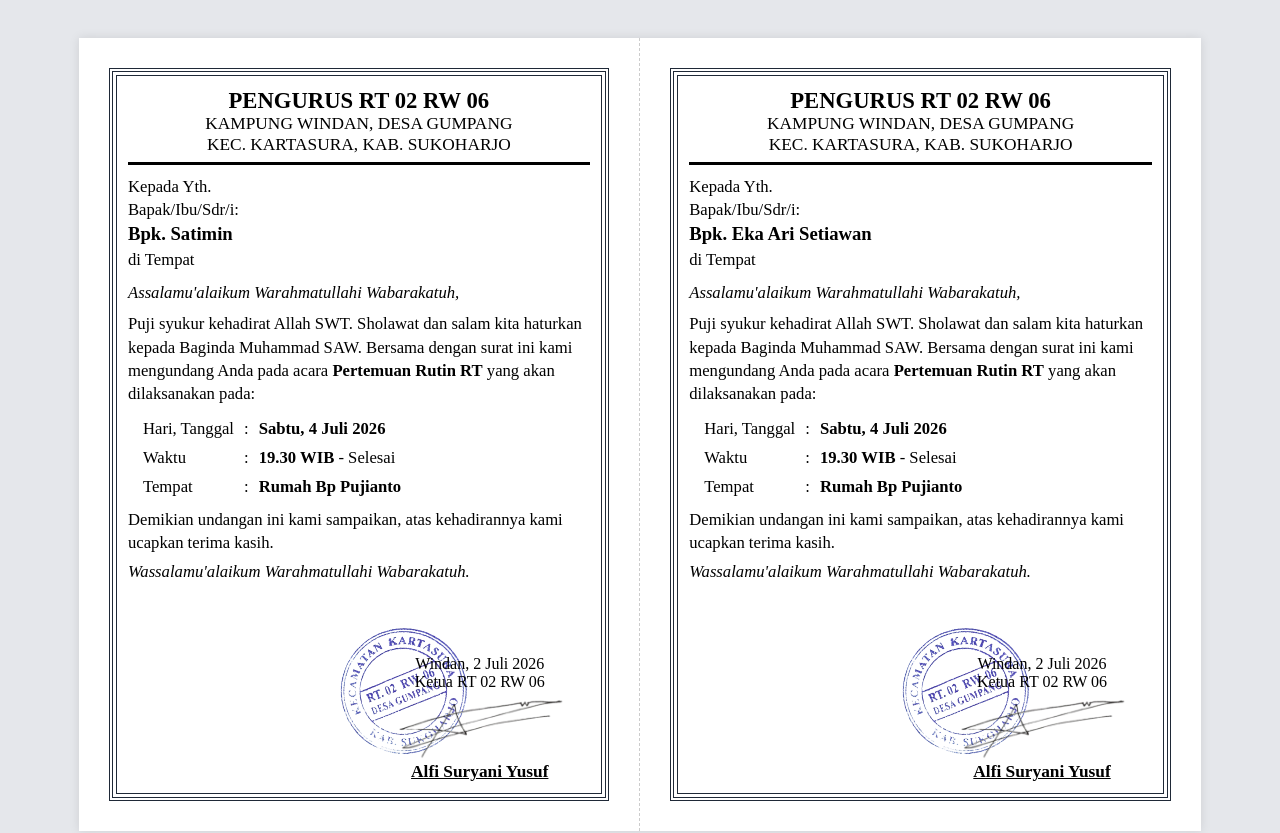
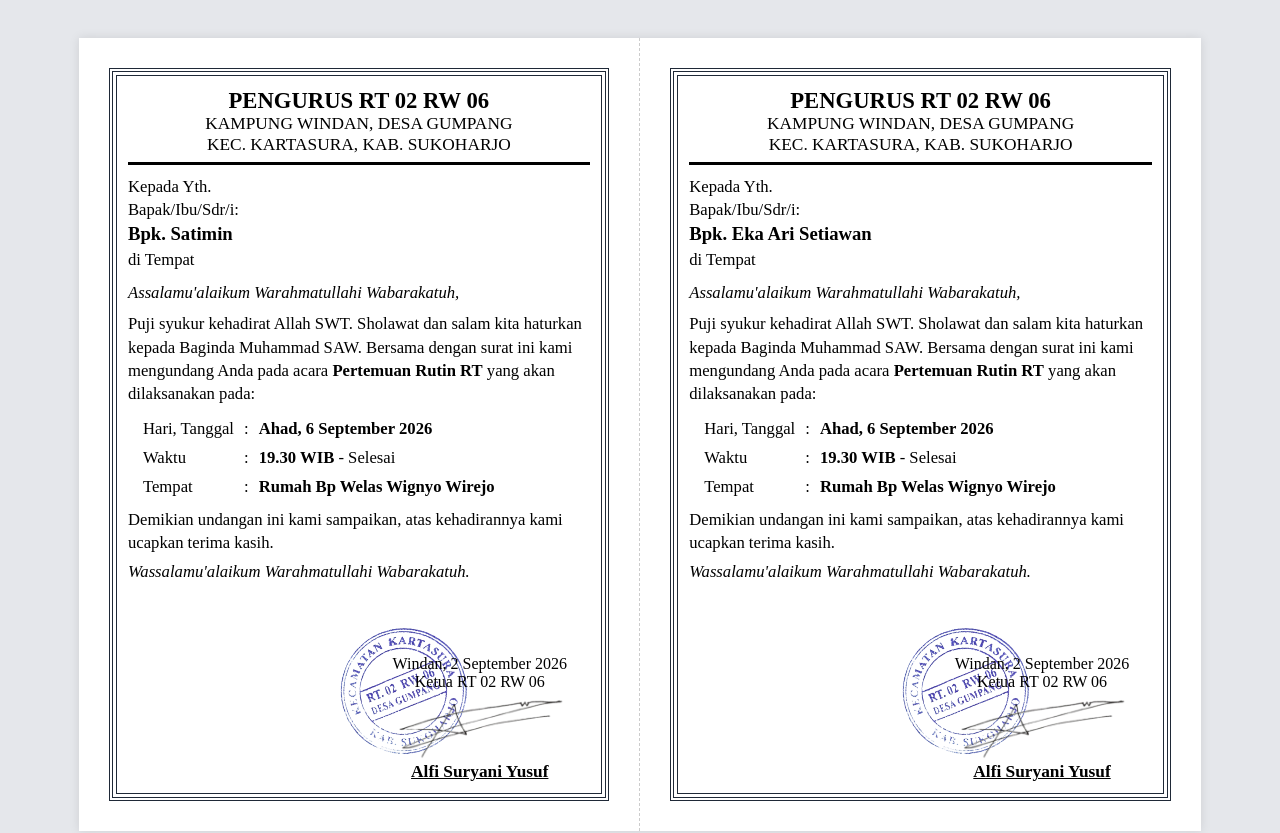
Before and after one commit to alfisyusuf/windan26, a plain HTML site: page undanganrt/index.html in a window 1280 px wide. Shown: the top 833 px of the page. Drawn offline with Linux system fonts and the light colour scheme.

Commit message:
Update index.html

```diff
--- a/undanganrt/index.html
+++ b/undanganrt/index.html
@@ -171,7 +171,7 @@
                             <tr>
                                 <td>Hari, Tanggal</td>
                                 <td>:</td>
-                                <td><strong>Sabtu, 4 Juli 2026</strong></td>
+                                <td><strong>Ahad, 6 September 2026</strong></td>
                             </tr>
                             <tr>
                                 <td>Waktu</td>
@@ -181,7 +181,7 @@
                             <tr>
                                 <td>Tempat</td>
                                 <td>:</td>
-                                <td><strong>Rumah Bp Pujianto</strong></td>
+                                <td><strong>Rumah Bp Welas Wignyo Wirejo</strong></td>
                             </tr>
                         </table>
                     </div>
@@ -195,7 +195,7 @@
                     <img src="./caprt.webp" alt="Cap RT" class="cap-asli">
 
                     <div class="ttd-box">
-                        Windan, 2 Juli 2026<br>
+                        Windan, 2 September 2026<br>
                         Ketua RT 02 RW 06
 
                         <br>
```
